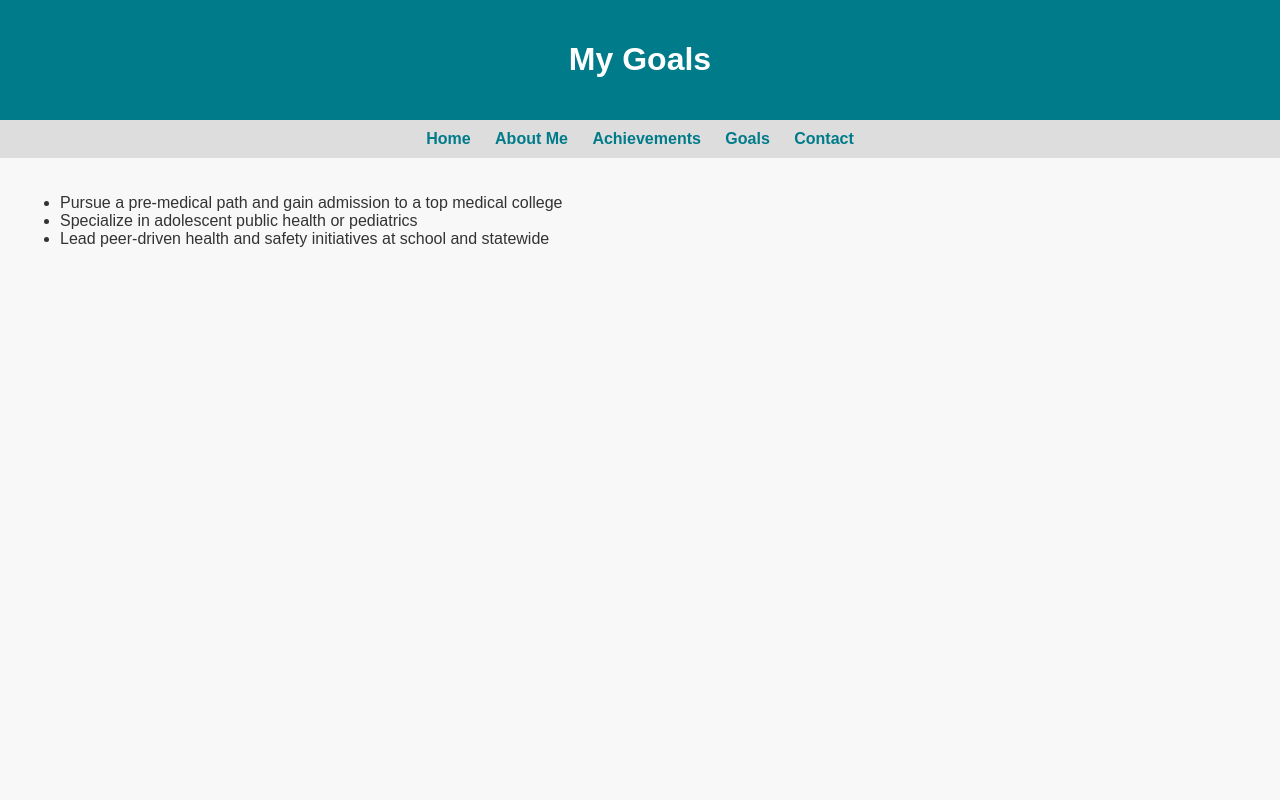
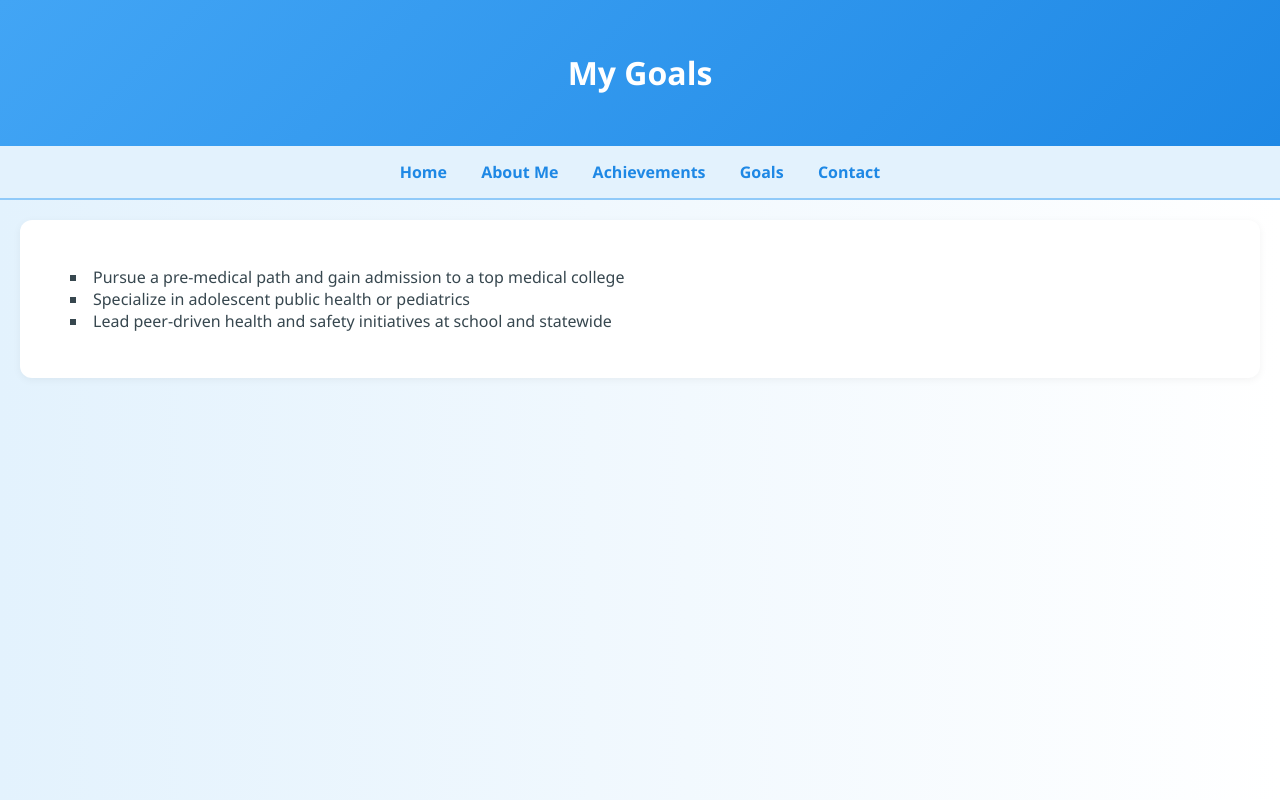
Before and after one commit to Farooq8897/tportfolio, a plain HTML site: page goals.html in a window 1280 px wide. Drawn offline with Linux system fonts and the light colour scheme.

Commit message:
Add files via upload

```diff
--- a/style.css
+++ b/style.css
@@ -1,31 +1,53 @@
 body {
-  font-family: Arial, sans-serif;
+  font-family: 'Segoe UI', Tahoma, Geneva, Verdana, sans-serif;
   margin: 0;
   padding: 0;
-  background-color: #f8f8f8;
+  background: linear-gradient(to right, #e3f2fd, #ffffff);
   color: #333;
 }
 
 header {
-  background-color: #007b8a;
+  background: linear-gradient(135deg, #42a5f5, #1e88e5);
   color: white;
-  padding: 20px;
+  padding: 30px;
   text-align: center;
+  box-shadow: 0 4px 8px rgba(0,0,0,0.1);
 }
 
 nav {
-  background-color: #ddd;
-  padding: 10px;
+  background-color: #e3f2fd;
+  padding: 15px;
   text-align: center;
+  border-bottom: 2px solid #90caf9;
 }
 
 nav a {
-  margin: 10px;
-  color: #007b8a;
+  margin: 0 15px;
+  color: #1e88e5;
   text-decoration: none;
   font-weight: bold;
+  transition: color 0.3s;
+}
+
+nav a:hover {
+  color: #0d47a1;
 }
 
 section {
-  padding: 20px;
+  padding: 30px;
+  background-color: white;
+  margin: 20px;
+  border-radius: 12px;
+  box-shadow: 0 2px 8px rgba(0,0,0,0.05);
 }
+
+ul {
+  list-style: square inside;
+  padding-left: 20px;
+  color: #37474f;
+}
+
+p {
+  line-height: 1.6;
+  font-size: 1.1em;
+}
```
